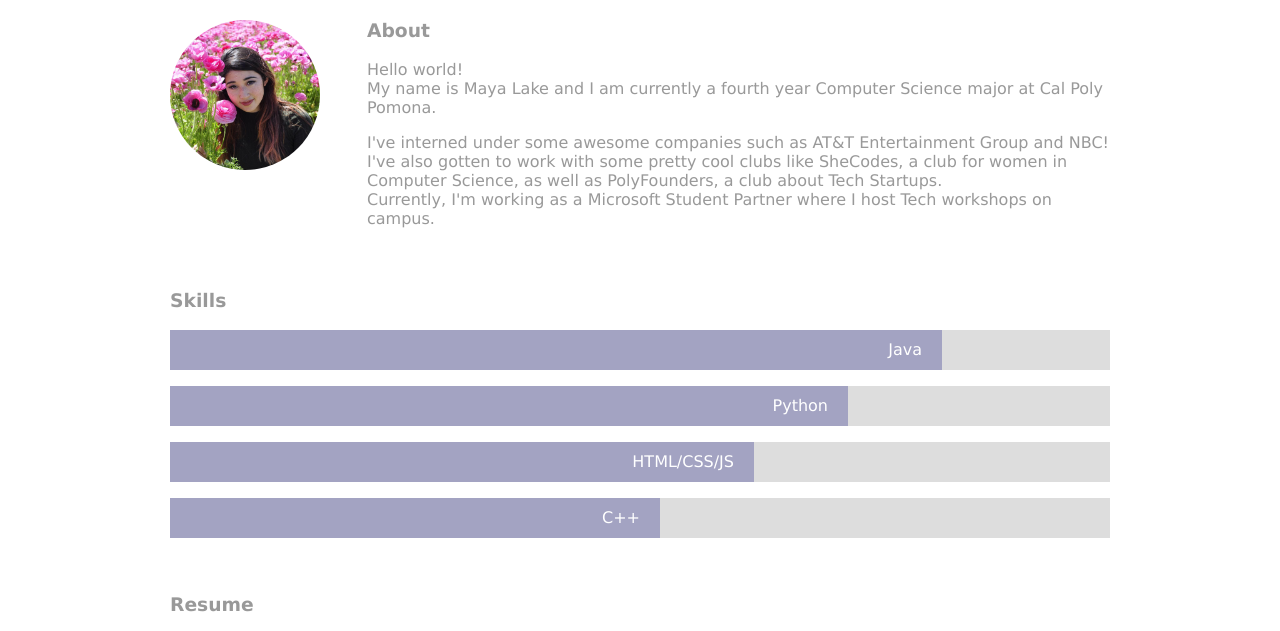
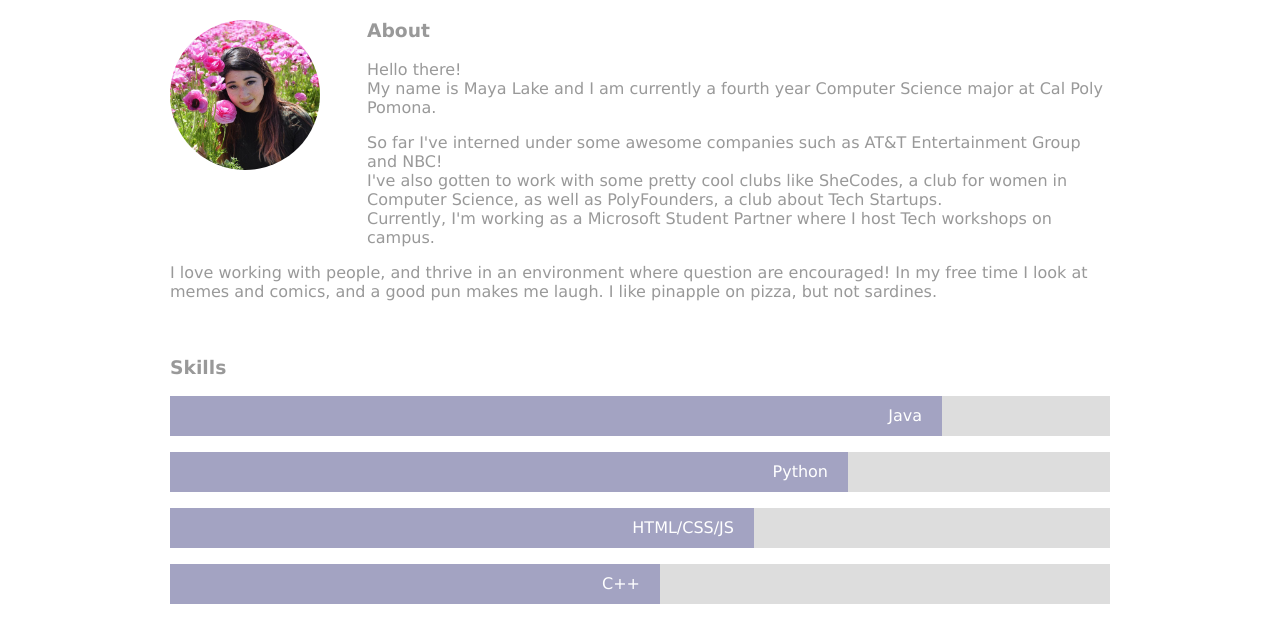
Before and after one commit to mmLake/mmLake.github.io, a plain HTML site: page index.html in a window 1280 px wide. Shown: the part 100-731 px from the top of the page. Drawn offline with Linux system fonts and the light colour scheme.

Commit message:
about update

```diff
--- a/css/main.css
+++ b/css/main.css
@@ -84,6 +84,10 @@ nav li {
 nav a {
   font-weight: 800;
   padding: 15px 10px;
+  /* display: block;
+  position: relative; */
+  /* top: -250px; */
+  /* visibility: hidden; */
 }
 
 
--- a/index.html
+++ b/index.html
@@ -28,11 +28,14 @@
     <div id="about" class="wrapper">
       <img src="img/maya.jpg" alt="Photograph of Me" id="profile-photo">
       <h3>About</h3>
-      <p>Hello world! <br>
+      <p>Hello there! <br>
         My name is Maya Lake and I am currently a fourth year Computer Science major at Cal Poly Pomona.</p>
-      <p>I've interned under some awesome companies such as AT&T Entertainment Group and NBC!<br>
+      <p>So far I've interned under some awesome companies such as AT&T Entertainment Group and NBC!<br>
         I've also gotten to work with some pretty cool clubs like SheCodes, a club for women in Computer Science, as well as PolyFounders, a club about Tech Startups. <br>
         Currently, I'm working as a Microsoft Student Partner where I host Tech workshops on campus.
+      </p>
+      <p>I love working with people, and thrive in an environment where question are encouraged! In my free time I look at memes and comics, and a good pun makes me laugh.
+        I like pinapple on pizza, but not sardines.
       </p>
     </div>
 
```
